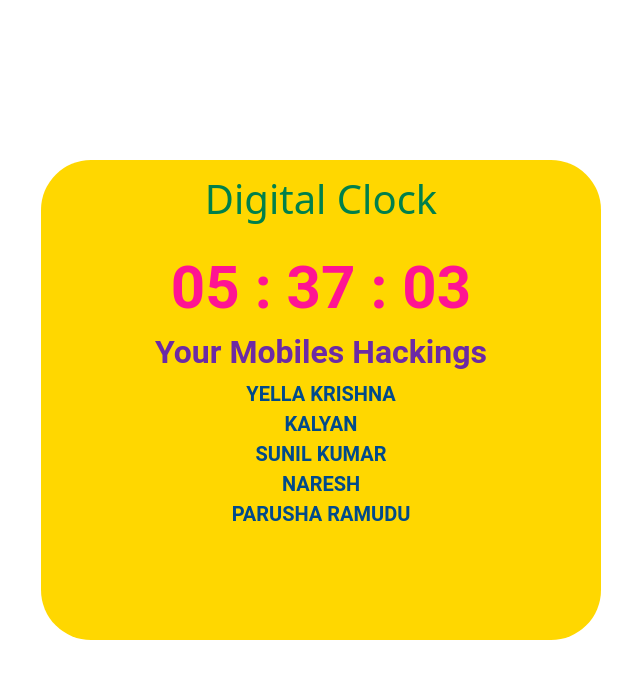
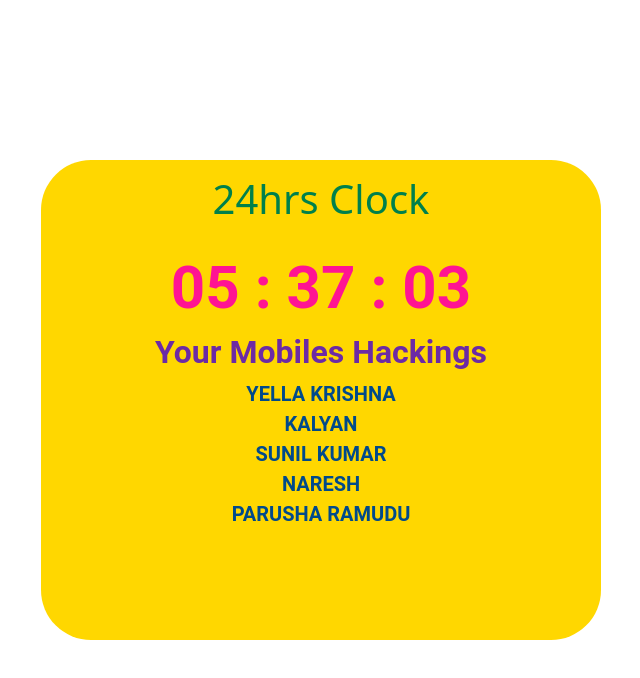
Before and after one commit to yellakrishna/clock, a plain HTML site: page index.html in a window 1280 px wide. Shown: the whole page, without its empty margins (41-681 px from the left). Drawn offline with nearby package versions, Linux system fonts and the light colour scheme.

Commit message:
change title

```diff
--- a/index.html
+++ b/index.html
@@ -7,13 +7,13 @@
   <script src="https://cdn.jsdelivr.net/npm/bootstrap@5.3.2/dist/js/bootstrap.bundle.min.js" integrity="sha384-C6RzsynM9kWDrMNeT87bh95OGNyZPhcTNXj1NW7RuBCsyN/o0jlpcV8Qyq46cDfL" crossorigin="anonymous"></script>
 
   <link rel="stylesheet" href="add.css">
-  <title>Document</title>
+  <title>clock</title>
   <script src="new.js"></script>
 </head>
 <body>
   <div class="container d-flex flex-column justify-content-center">
     <div class="digits">
-  <h1 class="heading">Digital Clock</h1>
+  <h1 class="heading">24hrs Clock</h1>
   <div class="clock">
     <span id="hrs">00</span>
     <span>:</span>
```
